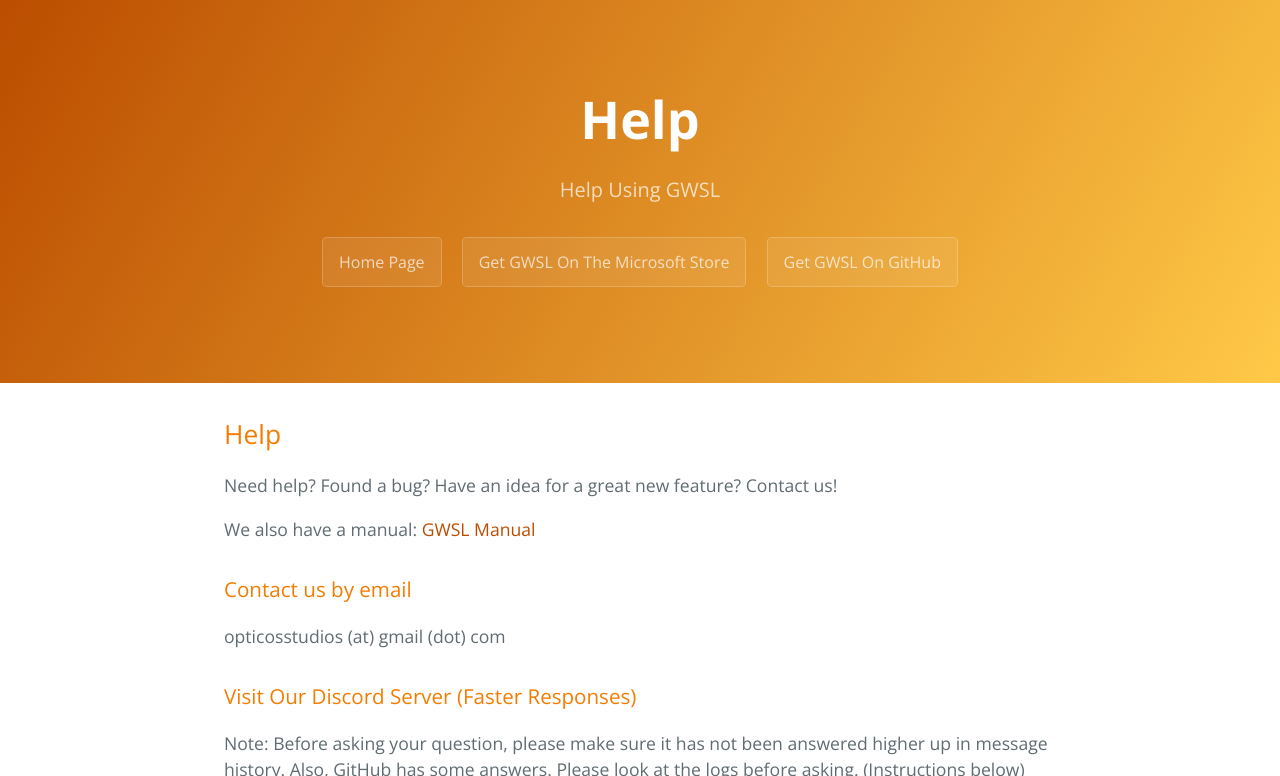
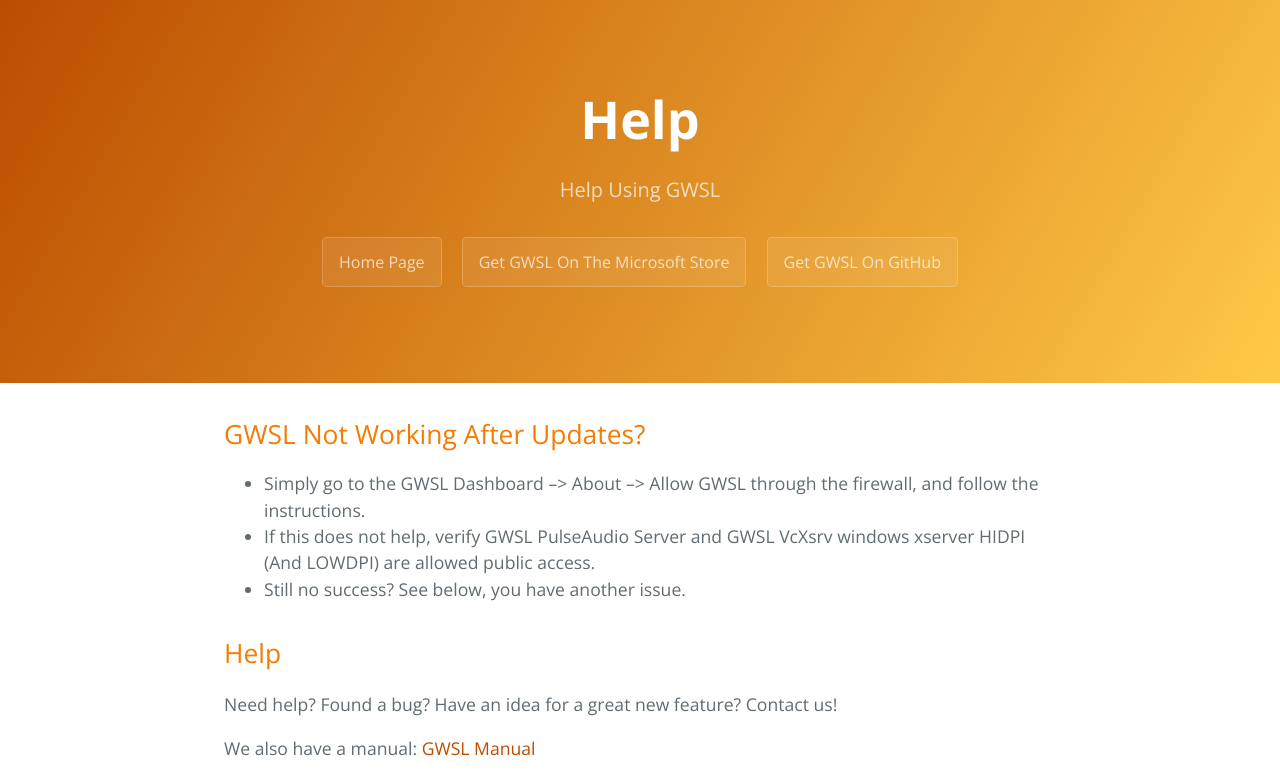
Before and after one commit to Opticos/gwsl, a Jekyll site: the page built from help.md, in a window 1280 px wide and 900 px high, cut to the strip 0-776 px from the top of the window. Built offline with Jekyll 4.4.1, drawn with Linux system fonts in a browser that asks for light colours; the repository's description, which GitHub fills in, is left out.

Commit message:
Update help.md

```diff
--- a/help.md
+++ b/help.md
@@ -4,6 +4,11 @@ title: Help
 description: Help Using GWSL
 permalink: /help.html
 ---
+## GWSL Not Working After Updates?
+* Simply go to the GWSL Dashboard --> About --> Allow GWSL through the firewall, and follow the instructions.
+* If this does not help, verify GWSL PulseAudio Server and GWSL VcXsrv windows xserver HIDPI (And LOWDPI) are allowed public access.
+* Still no success? See below, you have another issue.
+
 ## Help
 
 Need help? Found a bug? Have an idea for a great new feature? Contact us!
```
